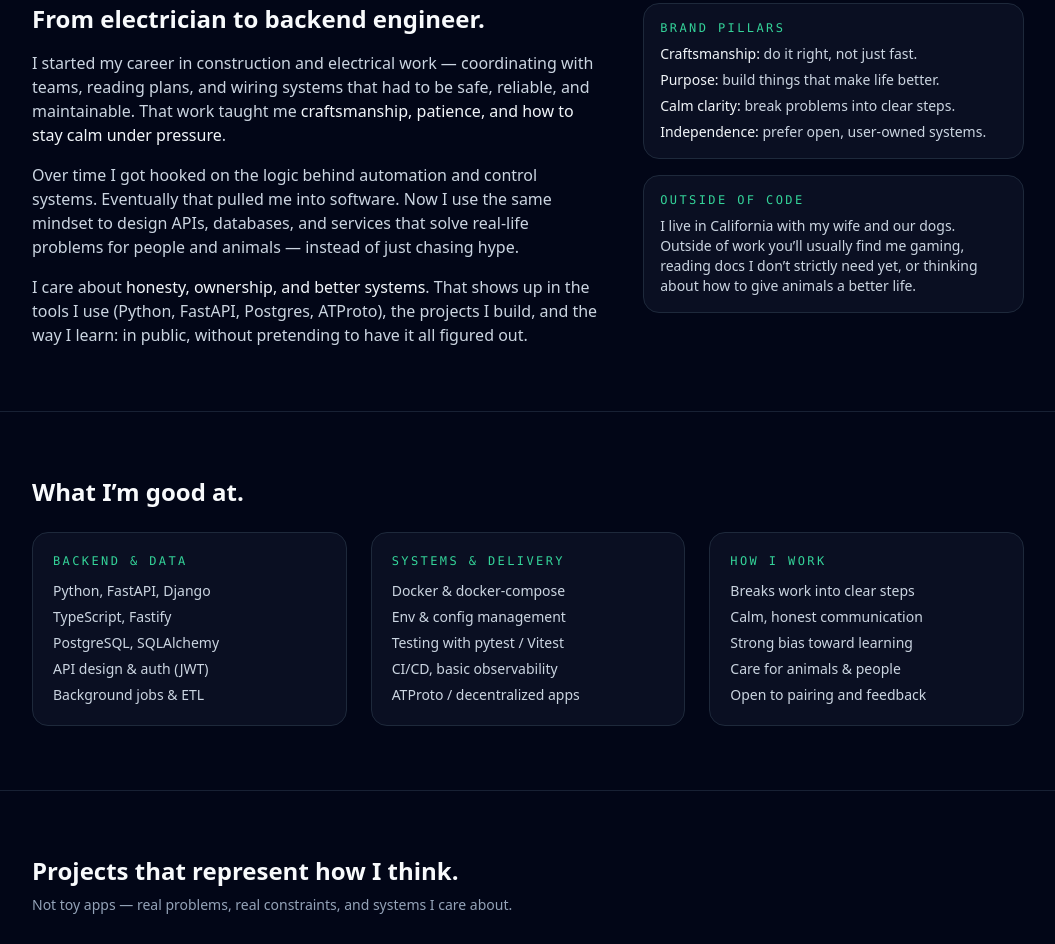
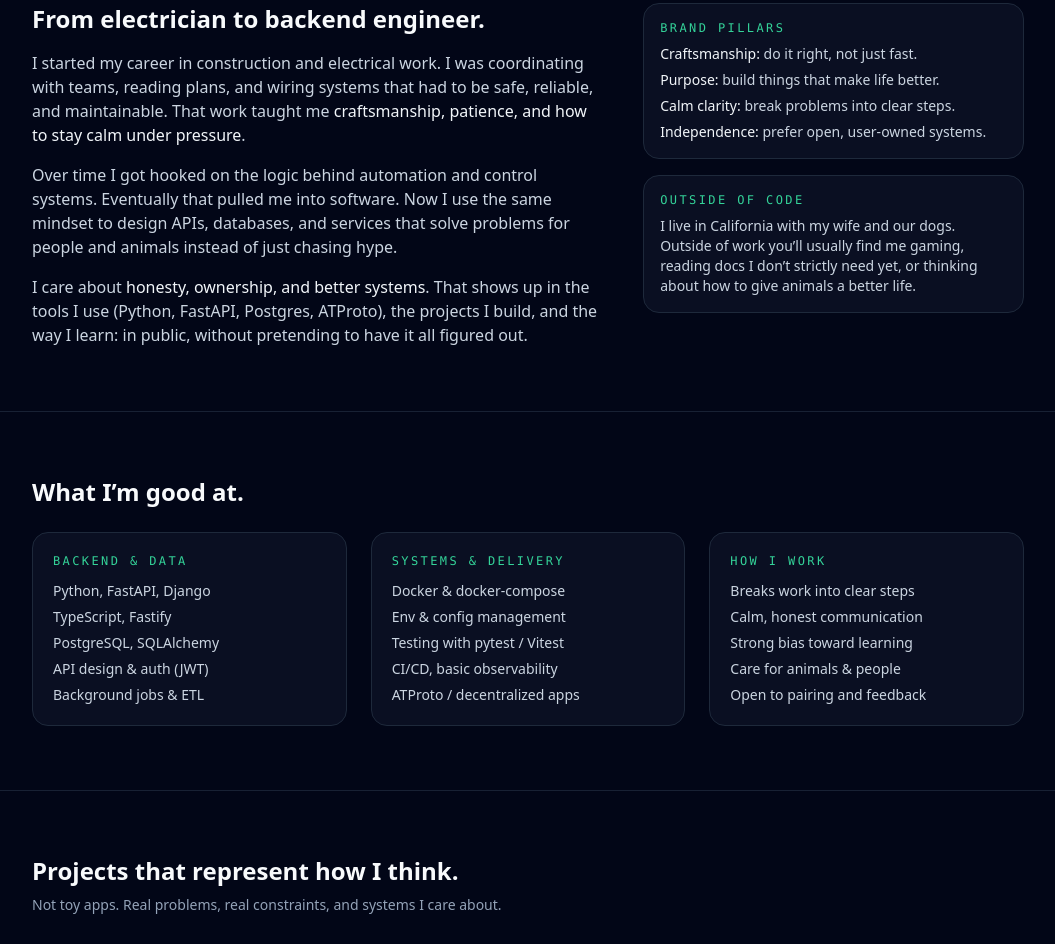
Before and after one commit to JL037/jaredlemler.github.io, a plain HTML site: page index.html in a window 1280 px wide. Shown: the part 657-1601 px from the top of the page, without its empty margins (112-1167 px from the left). Drawn offline with nearby package versions, Linux system fonts and the light colour scheme.

Commit message:
Refactor text for clarity and readability

```diff
--- a/index.html
+++ b/index.html
@@ -113,14 +113,14 @@
               From electrician to backend engineer.
             </h2>
             <p class="text-sm md:text-base text-slate-300 mb-4">
-              I started my career in construction and electrical work — coordinating with teams, reading plans,
+              I started my career in construction and electrical work. I was coordinating with teams, reading plans,
               and wiring systems that had to be safe, reliable, and maintainable. That work taught me
               <span class="font-medium text-slate-100">craftsmanship, patience, and how to stay calm under pressure</span>.
             </p>
             <p class="text-sm md:text-base text-slate-300 mb-4">
               Over time I got hooked on the logic behind automation and control systems. Eventually that pulled me
-              into software. Now I use the same mindset to design APIs, databases, and services that solve real-life
-              problems for people and animals — instead of just chasing hype.
+              into software. Now I use the same mindset to design APIs, databases, and services that solve
+              problems for people and animals instead of just chasing hype.
             </p>
             <p class="text-sm md:text-base text-slate-300">
               I care about <span class="font-medium text-slate-100">honesty, ownership, and better systems</span>.
@@ -203,7 +203,7 @@
             Projects that represent how I think.
           </h2>
           <p class="text-sm text-slate-400 mb-8">
-            Not toy apps — real problems, real constraints, and systems I care about.
+            Not toy apps. Real problems, real constraints, and systems I care about.
           </p>
 
           <div class="space-y-6">
@@ -296,7 +296,7 @@
             Learning in public.
           </h2>
           <p class="text-sm text-slate-400 mb-6">
-            I write to document the journey — from the trades to backend development, Docker headaches, and
+            I write to document the journey from the trades to backend development, Docker headaches, and
             what I’m learning about building systems that last.
           </p>
 
@@ -338,7 +338,7 @@
             Let’s build something useful.
           </h2>
           <p class="text-sm text-slate-400 mb-6">
-            I’m open to backend roles, collaborations, and projects that make life better for people or animals —
+            I’m open to backend roles, collaborations, and projects that make life better for people or animals,
             or push decentralized, user-owned tech forward.
           </p>
 
```
